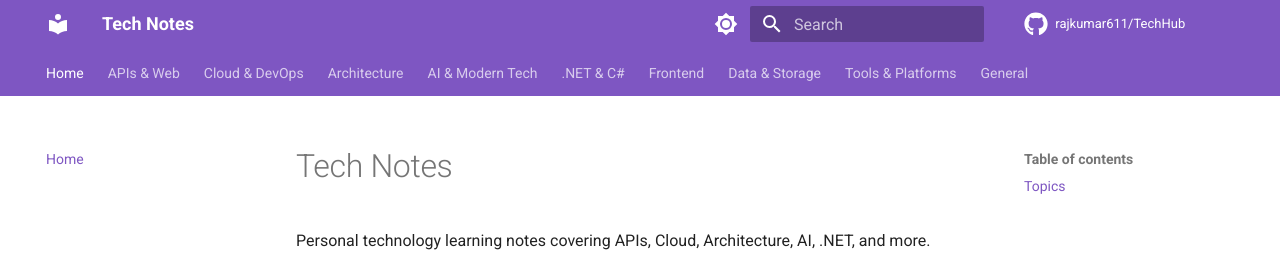
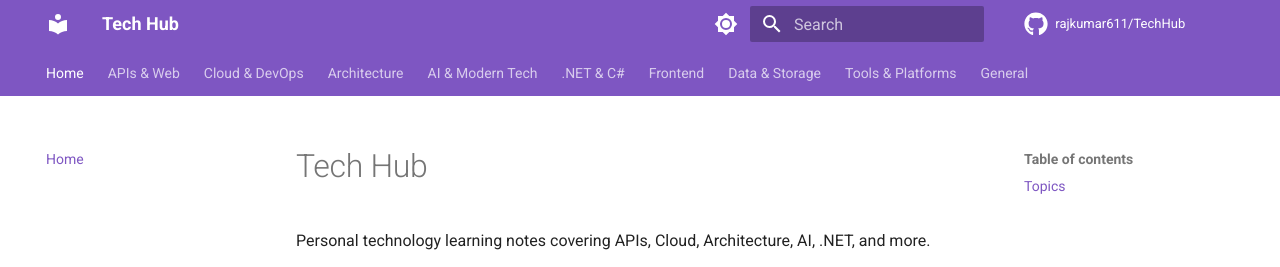
Before and after one commit to rajkumar611/TechHub, an MkDocs documentation site: the page built from docs/index.md, in a window 1280 px wide. Shown: the top 267 px of the page. Built offline with MkDocs 1.6.1 and Material for MkDocs 9.7.7, drawn with Linux system fonts in a browser that asks for light colours; comment, search, counter and statistics services are not loaded.

Commit message:
fix: rename site title from Tech Notes to Tech Hub

```diff
--- a/docs/index.md
+++ b/docs/index.md
@@ -1,4 +1,4 @@
-# Tech Notes
+# Tech Hub
 
 Personal technology learning notes covering APIs, Cloud, Architecture, AI, .NET, and more.
 
--- a/mkdocs.yml
+++ b/mkdocs.yml
@@ -1,5 +1,5 @@
-site_name: Tech Notes
-site_description: Personal technology learning notes by Rajkumar
+site_name: Tech Hub
+site_description: Personal technology learning hub by Rajkumar
 site_author: Rajkumar
 site_url: https://rajkumar611.github.io/TechHub
 
```
